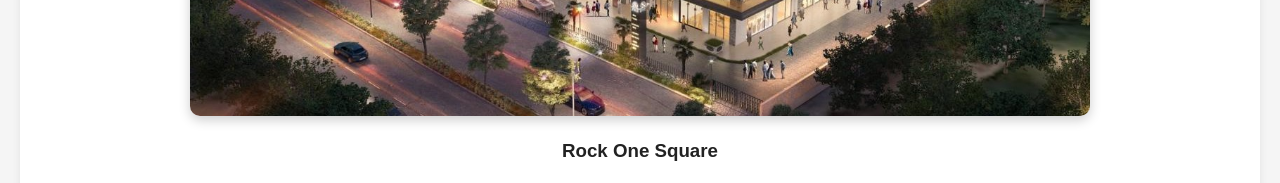
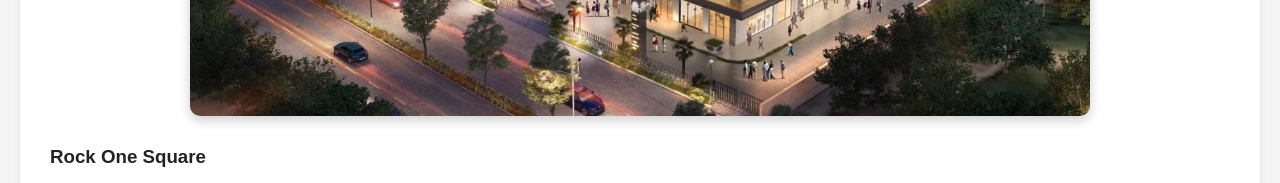
Before and after one commit to senflorehospitalityllp/senflore-hospitality, a plain HTML site: page index.html in a window 1280 px wide. Shown: the part 1220-1403 px from the top of the page. Drawn offline with Linux system fonts and the light colour scheme.

Commit message:
Update index.html

```diff
--- a/index.html
+++ b/index.html
@@ -118,8 +118,7 @@ efficient infrastructure, and high functional utility.
 
 <section id="project">
 <h2>Project Highlights</h2>
-<div style="text-align:center; margin-bottom:25px;"> <img src="project.jpeg" alt="Rock One Square Project" style="width:100%; max-width:900px; border-radius:10px; box-shadow:0 4px 12px rgba(0,0,0,0.2);">
-<h3>Rock One Square</h3>
+<div style="text-align:center; margin-bottom:25px;"> <img src="project.jpeg" alt="Rock One Square Project" style="width:100%; max-width:900px; border-radius:10px; box-shadow:0 4px 12px rgba(0,0,0,0.2);"> </div><h3>Rock One Square</h3>
 
 <ul>
 <li><strong>Project Type:</strong> Commercial Development</li>
```
